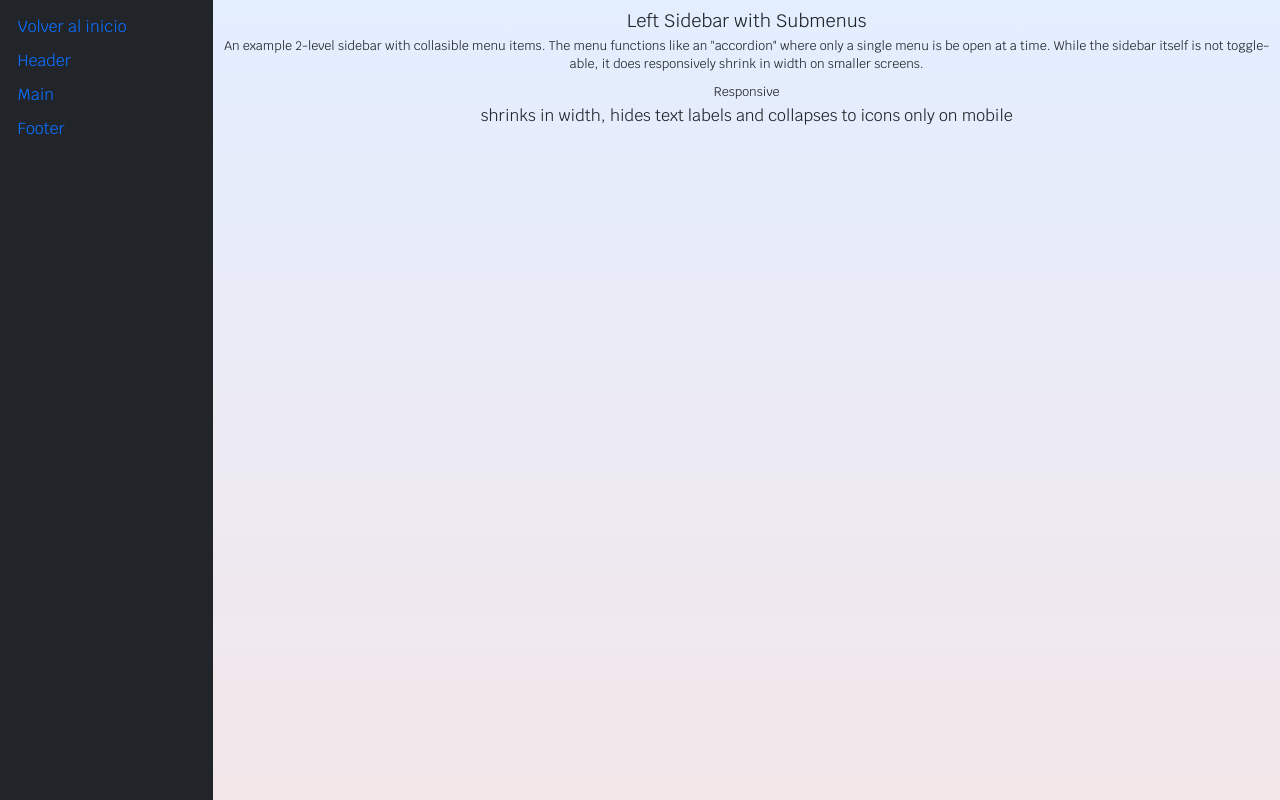
After one commit to BryanC7/Portafolio-Talento-Digital, a web app: file plantillas.html in a window 1280 px wide. The commit adds this page. Run offline with its HTML, style and script files only (its server is not run), Linux system fonts and the light colour scheme.

Commit message:
Agregando jQuery al proyecto, uso de métodos para la implementación de animaciones, cambios en nombres de carpetas, cambios en distribución de archivos y creación de página donde se realizarán las plantillas

```diff
--- a/contacto.html
+++ b/contacto.html
@@ -245,7 +245,7 @@
             src="https://cdn.jsdelivr.net/npm/bootstrap@5.3.0-alpha1/dist/js/bootstrap.bundle.min.js"
             integrity="sha384-w76AqPfDkMBDXo30jS1Sgez6pr3x5MlQ1ZAGC+nuZB+EYdgRZgiwxhTBTkF7CXvN"
             crossorigin="anonymous"></script>
-        <script src="js/validarFormulario.js"></script>
-        <script src="https://kit.fontawesome.com/1ad65aac44.js" crossorigin="anonymous"></script>
+            <script src="https://kit.fontawesome.com/1ad65aac44.js" crossorigin="anonymous"></script>
+        <script src="js/validateForm.js"></script>
     </body>
 </html>
--- /dev/null
+++ b/css/jquery.css
@@ -0,0 +1,3 @@
+.panel {
+    display: none;
+}
--- /dev/null
+++ b/css/loading.css
@@ -0,0 +1,47 @@
+/* Centrar el loader */
+#loader {
+    position: absolute;
+    left: 50%;
+    top: 50%;
+    z-index: 1;
+    width: 120px;
+    height: 120px;
+    margin: -76px 0 0 -76px;
+    border: 16px solid #f3f3f3;
+    border-radius: 50%;
+    border-top: 16px solid #3498db;
+    -webkit-animation: spin 2s linear infinite;
+    animation: spin 2s linear infinite;
+}
+
+#divSpinner {
+    text-align: center;
+}
+
+.animate-bottom {
+    position: relative;
+    -webkit-animation-name: animatebottom;
+    -webkit-animation-duration: 1s;
+    animation-name: animatebottom;
+    animation-duration: 1s
+}
+
+@-webkit-keyframes spin {
+    0% { -webkit-transform: rotate(0deg); }
+    100% { -webkit-transform: rotate(360deg); }
+}
+
+@keyframes spin {
+    0% { transform: rotate(0deg); }
+    100% { transform: rotate(360deg); }
+}
+
+@-webkit-keyframes animatebottom {
+    from { bottom:-100px; opacity:0 }
+    to { bottom:0px; opacity:1 }
+}
+
+@keyframes animatebottom {
+    from{ bottom:-100px; opacity:0 }
+    to{ bottom:0; opacity:1 }
+}
--- /dev/null
+++ b/css/plantillas.css
@@ -0,0 +1,30 @@
+/* Globales */
+html {
+    font-size: 62.5%;
+    box-sizing: border-box;
+}
+
+*,
+*:before,
+*:after {
+    box-sizing: inherit;
+}
+
+body {
+    font-size: 16px;
+    font-family: 'Krub', sans-serif;
+    background-image: linear-gradient(to top, #f3e7e9 0%, #e3eeff 99%, #e3eeff 100%);
+}
+
+/* Tipografia */
+h1 {
+    font-size: 3.8rem;
+}
+
+h2 {
+    font-size: 2.8rem;
+}
+
+h3 {
+    font-size: 1.8rem;
+}
--- /dev/null
+++ b/js/components-effects/index-effects.js
@@ -0,0 +1,4 @@
+$(".flip").click(function(){
+    $(".panel").slideToggle("slow")
+    $("#more-info").text('Ocultar')
+})
--- /dev/null
+++ b/js/components-effects/loading.js
@@ -0,0 +1,10 @@
+function timeOutPage() {
+    setTimeout(() => {
+        showPage()
+    }, 3000);
+}
+
+function showPage() {
+    document.querySelector("#loader").style.display = "none";
+    document.querySelector("#divSpinner").style.display = "block";
+}
--- /dev/null
+++ b/plantillas.html
@@ -0,0 +1,90 @@
+<!DOCTYPE html>
+<html lang="en">
+<head>
+    <meta charset="UTF-8">
+    <meta http-equiv="X-UA-Compatible" content="IE=edge">
+    <meta name="viewport" content="width=device-width, initial-scale=1.0">
+    <title>Digitalizate</title>
+    <link rel="stylesheet" href="css/normalize.css">
+    <link href="https://cdn.jsdelivr.net/npm/bootstrap@5.3.0-alpha1/dist/css/bootstrap.min.css" rel="stylesheet">
+    <link href="https://fonts.googleapis.com/css2?family=Covered+By+Your+Grace&family=Krub&display=swap" rel="stylesheet">
+    <link rel="stylesheet" href="css/loading.css">
+    <link rel="stylesheet" href="css/plantillas.css">
+</head>
+<body onload="timeOutPage()">
+    <div id="loader"></div>
+    <div style="display:none;" id="divSpinner" class="animate-bottom">
+        <div class="container-fluid">
+            <div class="row flex-nowrap">
+                <div class="col-auto col-md-3 col-xl-2 px-sm-2 px-0 bg-dark">
+                    <div class="d-flex flex-column align-items-center align-items-sm-start p-3 text-white min-vh-100">
+                        <ul class="nav nav-pills flex-column mb-sm-auto mb-0 align-items-center align-items-sm-start" id="menu">
+                            <li class="nav-item">
+                                <a href="index.html" class="nav-link align-middle px-0">
+                                    <i class="fs-4 bi-house"></i> <span class="ms-1 d-none d-sm-inline">Volver al inicio</span>
+                                </a>
+                            </li>
+                            <li>
+                                <a href="#submenu1" data-bs-toggle="collapse" class="nav-link px-0 align-middle">
+                                    <span class="ms-1 d-none d-sm-inline">Header</span></a>
+                                <ul class="collapse nav flex-column ms-1" id="submenu1" data-bs-parent="#menu">
+                                    <li class="w-100">
+                                        <a href="#" class="nav-link px-0"> <span class="d-none d-sm-inline">Item</span>1</a>
+                                    </li>
+                                    <li>
+                                        <a href="#" class="nav-link px-0"> <span class="d-none d-sm-inline">Item</span>2</a>
+                                    </li>
+                                </ul>
+                            </li>
+                            <li>
+                                <a href="#submenu2" data-bs-toggle="collapse" class="nav-link px-0 align-middle ">
+                                    <span class="ms-1 d-none d-sm-inline">Main</span></a>
+                                <ul class="collapse nav flex-column ms-1" id="submenu2" data-bs-parent="#menu">
+                                    <li class="w-100">
+                                        <a href="#" class="nav-link px-0"> <span class="d-none d-sm-inline">Item</span>1</a>
+                                    </li>
+                                    <li>
+                                        <a href="#" class="nav-link px-0"> <span class="d-none d-sm-inline">Item</span>2</a>
+                                    </li>
+                                </ul>
+                            </li>
+                            <li>
+                                <a href="#submenu3" data-bs-toggle="collapse" class="nav-link px-0 align-middle">
+                                    <span class="ms-1 d-none d-sm-inline">Footer</span></a>
+                                    <ul class="collapse nav flex-column ms-1" id="submenu3" data-bs-parent="#menu">
+                                    <li class="w-100">
+                                        <a href="#" class="nav-link px-0"> <span class="d-none d-sm-inline">Product</span> 1</a>
+                                    </li>
+                                    <li>
+                                        <a href="#" class="nav-link px-0"> <span class="d-none d-sm-inline">Product</span> 2</a>
+                                    </li>
+                                    <li>
+                                        <a href="#" class="nav-link px-0"> <span class="d-none d-sm-inline">Product</span> 3</a>
+                                    </li>
+                                    <li>
+                                        <a href="#" class="nav-link px-0"> <span class="d-none d-sm-inline">Product</span> 4</a>
+                                    </li>
+                                </ul>
+                            </li>
+                        </ul>
+                        <hr>
+                    </div>
+                </div>
+                <div class="col py-3">
+                    <h3>Left Sidebar with Submenus</h3>
+                    <p class="lead">
+                        An example 2-level sidebar with collasible menu items. The menu functions like an "accordion" where only a single
+                        menu is be open at a time. While the sidebar itself is not toggle-able, it does responsively shrink in width on smaller screens.</p>
+                    <ul class="list-unstyled">
+                        <li><h5>Responsive</h5> shrinks in width, hides text labels and collapses to icons only on mobile</li>
+                    </ul>
+                </div>
+            </div>
+        </div>
+    </div>
+</body>
+<script src="https://cdn.jsdelivr.net/npm/bootstrap@5.3.0-alpha1/dist/js/bootstrap.bundle.min.js"
+integrity="sha384-w76AqPfDkMBDXo30jS1Sgez6pr3x5MlQ1ZAGC+nuZB+EYdgRZgiwxhTBTkF7CXvN"
+crossorigin="anonymous"></script>
+<script src="js/components-effects/loading.js"></script>
+</html>
```
Also changed, not shown: css/index.css (renamed from css/styles.css, +5 -8 lines), index.html (+18 -7 lines), js/validateForm.js (renamed from js/validarFormulario.js).
